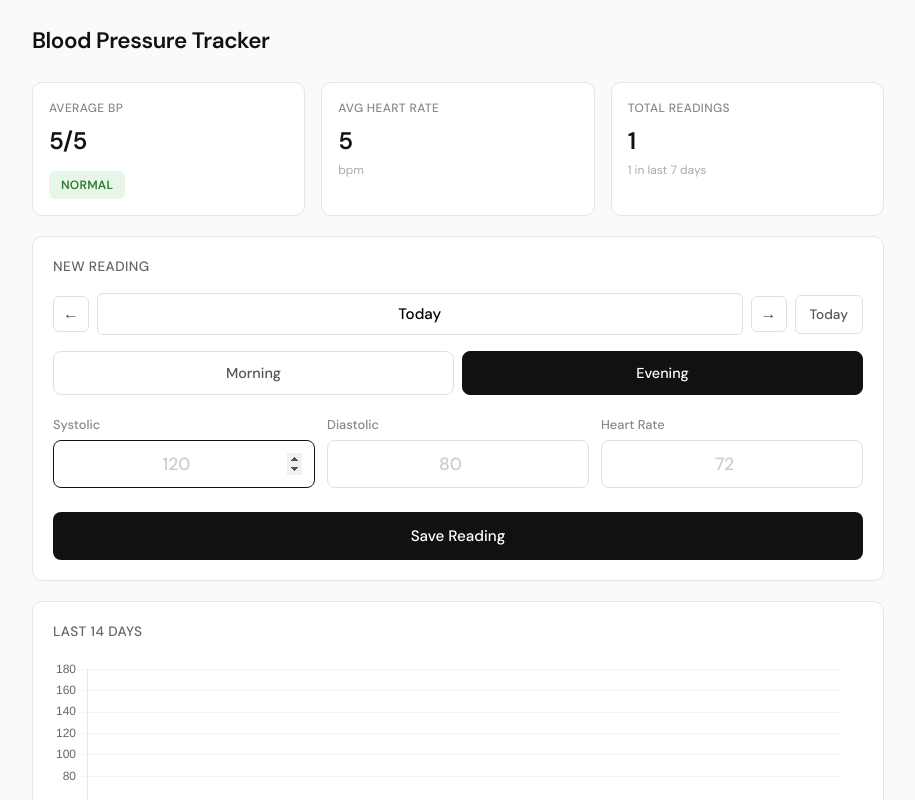
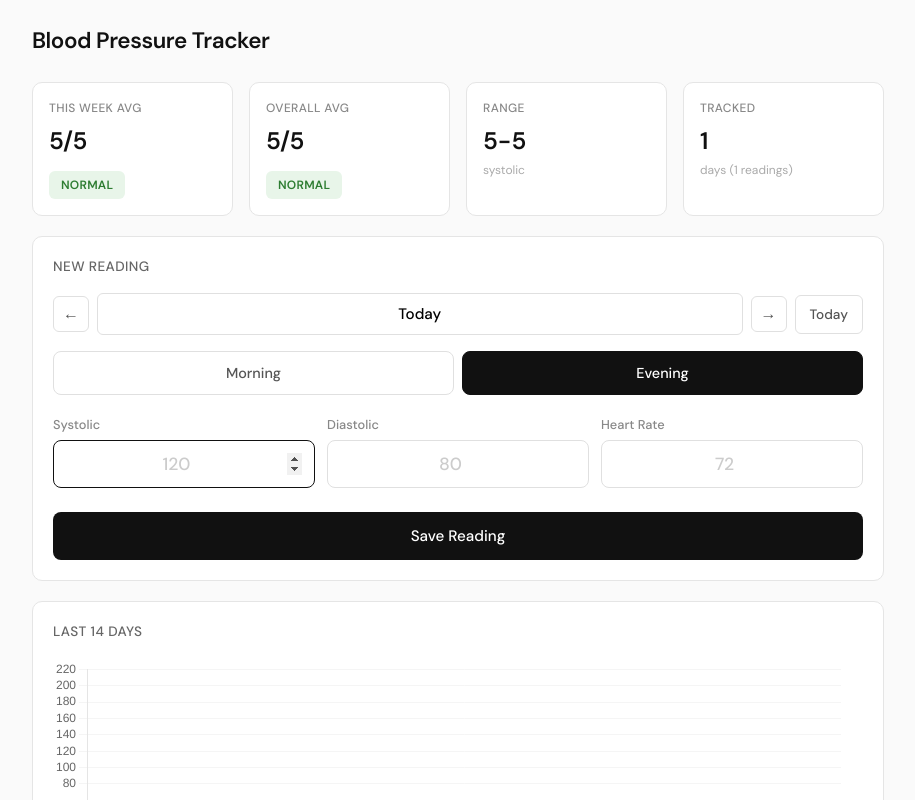
Before and after one commit to HarbiHaya/bp-tracker, a plain HTML site: page index.html in a window 1280 px wide. Both pictures are taken after typing "5", "5", "5" into the empty fields and a click on the button "Save Reading". Shown: the top 800 px of the page, without its empty margins (182-1097 px from the left). Drawn offline with nearby package versions, Linux system fonts and the light colour scheme.

Commit message:
enhanced calculations

```diff
--- a/app.js
+++ b/app.js
@@ -101,10 +101,12 @@ function setTime(time) {
 }
 
 function getBPStatus(sys, dia) {
+    if (sys >= 180 || dia >= 120) return { text: 'Crisis', class: 'status-crisis' };
+    if (sys >= 140 || dia >= 90) return { text: 'Stage 2', class: 'status-danger' };
+    if ((sys >= 130 && sys < 140) || (dia >= 80 && dia < 90)) return { text: 'Stage 1', class: 'status-high' };
+    if (sys >= 120 && sys < 130 && dia < 80) return { text: 'Elevated', class: 'status-elevated' };
     if (sys < 120 && dia < 80) return { text: 'Normal', class: 'status-normal' };
-    if (sys < 130 && dia < 80) return { text: 'Elevated', class: 'status-elevated' };
-    if (sys < 140 || dia < 90) return { text: 'High Stage 1', class: 'status-high' };
-    return { text: 'High Stage 2', class: 'status-danger' };
+    return { text: 'Normal', class: 'status-normal' };
 }
 
 function updateStatusDisplay() {
@@ -213,19 +215,35 @@ function handleFileImport(event) {
 function calculateStats() {
     if (data.length === 0) return null;
 
-    const last7Days = data.filter(r => {
-        const diff = (new Date() - new Date(r.date)) / (1000 * 60 * 60 * 24);
-        return diff <= 7;
-    });
+    const avg = arr => arr.length ? Math.round(arr.reduce((a, b) => a + b, 0) / arr.length) : 0;
 
-    const avg = arr => arr.length ? Math.round(arr.reduce((a, b) => a + b, 0) / arr.length) : 0;
+    const getDaysAgo = (dateStr) => {
+        const diff = (new Date() - new Date(dateStr)) / (1000 * 60 * 60 * 24);
+        return Math.floor(diff);
+    };
+
+    const last7Days = data.filter(r => getDaysAgo(r.date) <= 7);
+    const prev7Days = data.filter(r => getDaysAgo(r.date) > 7 && getDaysAgo(r.date) <= 14);
+
+    const uniqueDays = [...new Set(data.map(r => r.date))].length;
+    const uniqueLast7 = [...new Set(last7Days.map(r => r.date))].length;
+
+    const last7Sys = avg(last7Days.map(r => r.systolic));
+    const prev7Sys = avg(prev7Days.map(r => r.systolic));
+    const trend = prev7Days.length > 0 ? last7Sys - prev7Sys : null;
 
     return {
         avgSys: avg(data.map(r => r.systolic)),
         avgDia: avg(data.map(r => r.diastolic)),
         avgHR: avg(data.filter(r => r.heartRate).map(r => r.heartRate)),
         totalReadings: data.length,
-        last7: last7Days.length
+        totalDays: uniqueDays,
+        last7Days: uniqueLast7,
+        last7Sys,
+        last7Dia: avg(last7Days.map(r => r.diastolic)),
+        trend,
+        highest: data.length ? Math.max(...data.map(r => r.systolic)) : 0,
+        lowest: data.length ? Math.min(...data.map(r => r.systolic)) : 0
     };
 }
 
@@ -238,22 +256,37 @@ function renderStats() {
     }
 
     const status = getBPStatus(stats.avgSys, stats.avgDia);
+    const weekStatus = getBPStatus(stats.last7Sys, stats.last7Dia);
+
+    let trendText = '';
+    let trendClass = '';
+    if (stats.trend !== null) {
+        if (stats.trend < -5) { trendText = 'Improving'; trendClass = 'trend-good'; }
+        else if (stats.trend > 5) { trendText = 'Rising'; trendClass = 'trend-bad'; }
+        else { trendText = 'Stable'; trendClass = 'trend-neutral'; }
+    }
 
     $('statsRow').innerHTML = `
         <div class="stat-card">
-            <div class="label">Average BP</div>
+            <div class="label">This Week Avg</div>
+            <div class="value">${stats.last7Sys || '-'}/${stats.last7Dia || '-'}</div>
+            <span class="status-badge ${weekStatus.class}">${weekStatus.text}</span>
+            ${trendText ? `<div class="trend ${trendClass}">${trendText}</div>` : ''}
+        </div>
+        <div class="stat-card">
+            <div class="label">Overall Avg</div>
             <div class="value">${stats.avgSys}/${stats.avgDia}</div>
             <span class="status-badge ${status.class}">${status.text}</span>
         </div>
         <div class="stat-card">
-            <div class="label">Avg Heart Rate</div>
-            <div class="value">${stats.avgHR || '-'}</div>
-            <div class="sub">bpm</div>
+            <div class="label">Range</div>
+            <div class="value">${stats.lowest}-${stats.highest}</div>
+            <div class="sub">systolic</div>
         </div>
         <div class="stat-card">
-            <div class="label">Total Readings</div>
-            <div class="value">${stats.totalReadings}</div>
-            <div class="sub">${stats.last7} in last 7 days</div>
+            <div class="label">Tracked</div>
+            <div class="value">${stats.totalDays}</div>
+            <div class="sub">days (${stats.totalReadings} readings)</div>
         </div>
     `;
 }
@@ -317,10 +350,18 @@ function renderChart() {
                 legend: {
                     position: 'bottom',
                     labels: { font: { family: 'DM Sans', size: 12 }, usePointStyle: true, padding: 20 }
+                },
+                annotation: {
+                    annotations: {
+                        crisis: { type: 'line', yMin: 180, yMax: 180, borderColor: '#dc2626', borderWidth: 1, borderDash: [5, 5] },
+                        stage2: { type: 'line', yMin: 140, yMax: 140, borderColor: '#ea580c', borderWidth: 1, borderDash: [5, 5] },
+                        stage1: { type: 'line', yMin: 130, yMax: 130, borderColor: '#ca8a04', borderWidth: 1, borderDash: [5, 5] },
+                        normal: { type: 'line', yMin: 120, yMax: 120, borderColor: '#16a34a', borderWidth: 1, borderDash: [5, 5] }
+                    }
                 }
             },
             scales: {
-                y: { min: 50, max: 180, grid: { color: '#f5f5f5' } },
+                y: { min: 50, max: 220, grid: { color: '#f5f5f5' } },
                 x: { grid: { display: false } }
             }
         }
--- a/style.css
+++ b/style.css
@@ -186,6 +186,8 @@ h1 {
 .status-elevated { background: #fff8e1; color: #f57f17; }
 .status-high { background: #fff3e0; color: #e65100; }
 .status-danger { background: #ffebee; color: #c62828; }
+.status-crisis { background: #dc2626; color: white; }
+.status-crisis { background: #c62828; color: white; }
 
 .chart-container { height: 220px; }
 
@@ -276,6 +278,10 @@ td { color: #333; }
 
 .stat-card .value { font-size: 1.5rem; font-weight: 600; color: #111; }
 .stat-card .sub { font-size: 0.75rem; color: #aaa; margin-top: 2px; }
+.stat-card .trend { font-size: 0.75rem; margin-top: 6px; font-weight: 500; }
+.trend-good { color: #16a34a; }
+.trend-bad { color: #dc2626; }
+.trend-neutral { color: #888; }
 
 #fileInput { display: none; }
 
```
Also changed, not shown: log.js (+5 -4 lines).
